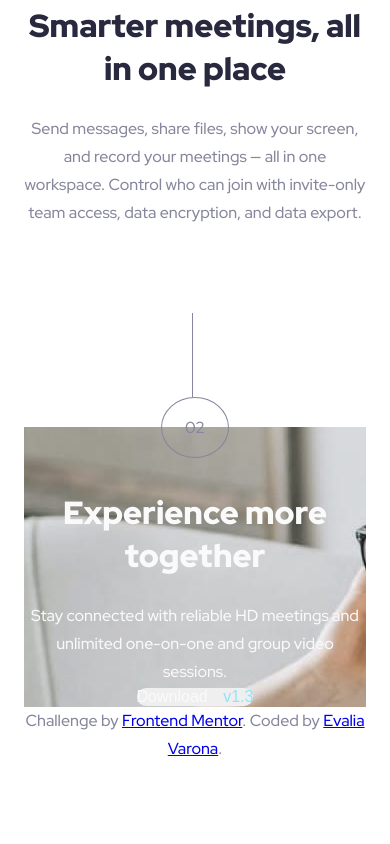
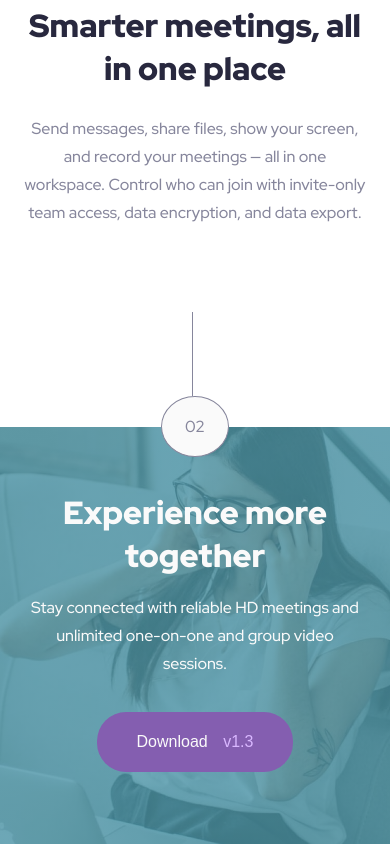
Before and after one commit to varonalearns/Meet-landing-page, a plain HTML site: page source/index.html in a window 390 px wide. Shown: the part 1502-2346 px from the top of the page. Before the commit the page ends 2265 px from the top, so only its background shows below. Drawn offline with Linux system fonts and the light colour scheme.

Commit message:
Implement initial mobile design.

```diff
--- a/source/index.html
+++ b/source/index.html
@@ -62,11 +62,5 @@
       </div>
     </section>
   </main>
-  <footer>
-    <p class="attribution">
-      Challenge by <a href="https://www.frontendmentor.io?ref=challenge" target="_blank">Frontend Mentor</a>.
-      Coded by <a href="#">Evalia Varona</a>.
-    </p>
-  </footer>
 </body>
 </html>
--- a/source/styles.css
+++ b/source/styles.css
@@ -160,20 +160,48 @@ button span {
     flex-direction: column;
     justify-content: center;
     align-items: center;
-    margin-left: 24px;
-    margin-right: 24px;
     position: relative;
     margin-top: 200px;
 }
 .float-img {
     position: absolute;
-    bottom: 249px;
+    bottom: 387px;
+}
+.float-img .num {
+    background-color: var(--clr-sec-3);
 }
 .section-03-txt {
     padding-top: 64px;
-    background-image: url(assets/mobile/image-footer.jpg);
+    background-image: url(assets/mobile/image-footer.jpg); /* fallback */
+    background-image: linear-gradient(rgba(77, 150, 168, 0.8), rgba(77, 150, 168, 0.8)),
+    url(assets/mobile/image-footer.jpg);
+    background-size: cover;
+    background-repeat: none;
+    padding-left: 24px;
+    padding-right: 24px;
 }
 .section-03-txt h2,
 .section-03-txt p {
     color: var(--clr-sec-3);
 }
+.section-03-txt h2 {
+    margin-bottom: 17px;
+}
+.section-03-txt p {
+    margin-bottom: 34px;
+}
+.section-03-txt button {
+    background-color: var(--clr-prim-2);
+    margin-bottom: 72px;
+    padding: 21px 40px;
+}
+.section-03-txt span {
+    color: var(--clr-sec-2);
+}
+
+/* ------------------------------ Tablet Design ------------------------------ */
+@media screen and (min-width: 700px) {
+    /* --------------------
+        Global Styles
+    ---------------------*/
+}
```
